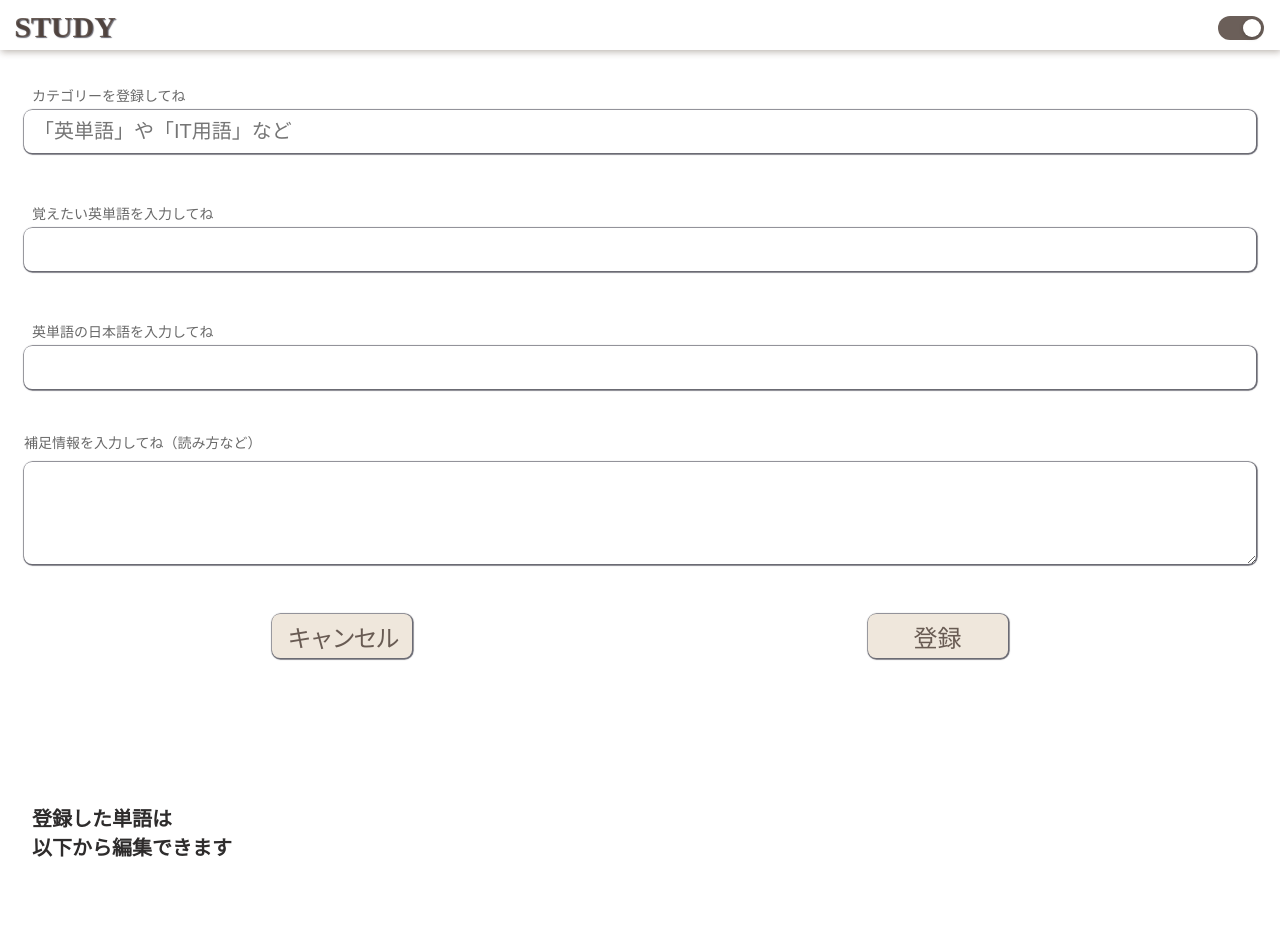
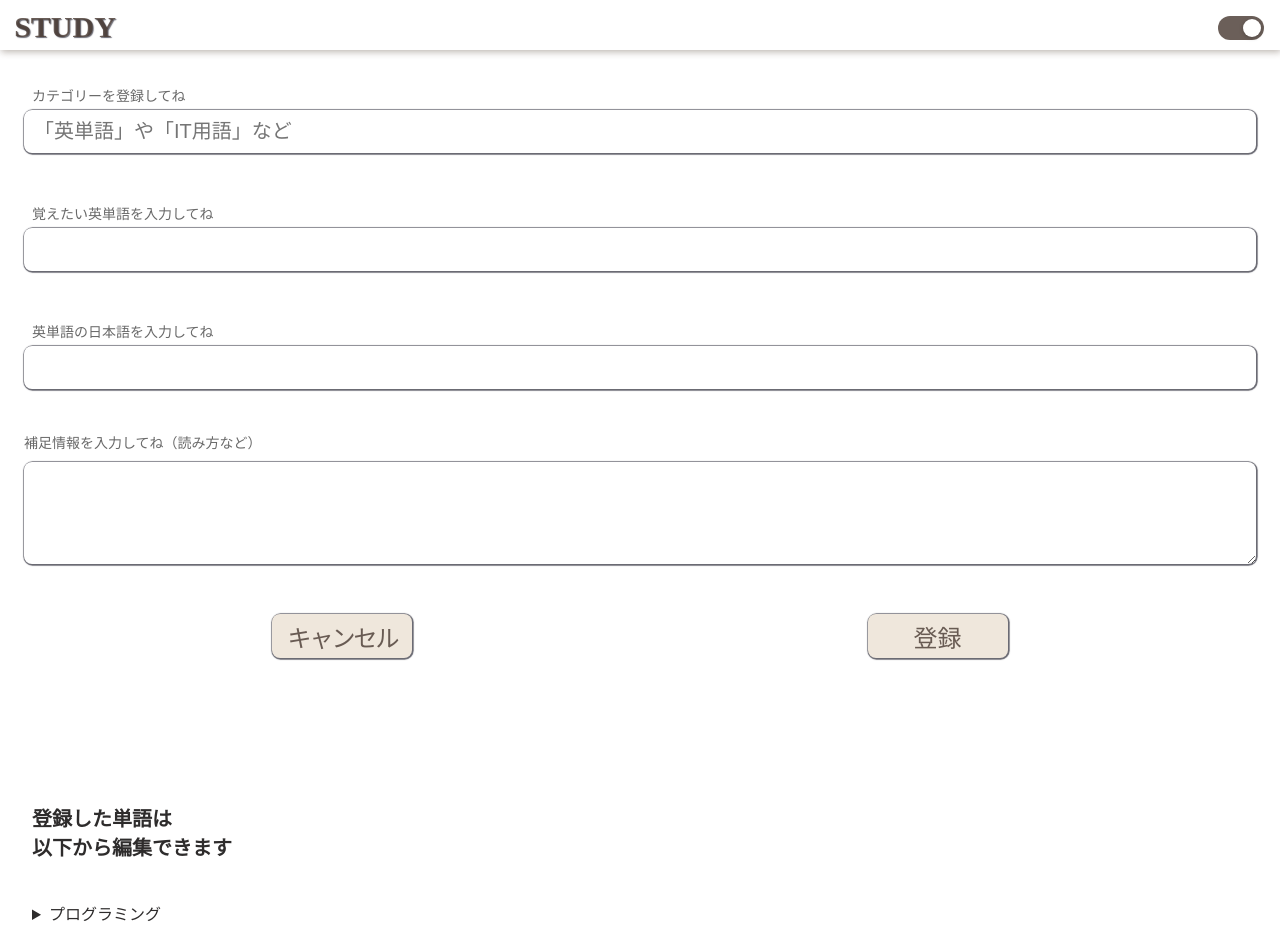
Before and after one commit to aico0315/english-word-quiz-react, a React (Vite) app: page / in a window 1280 px wide. Shown: the top 952 px of the page. Built offline with nearby package versions, Linux system fonts and the light colour scheme.

Commit message:
getSortedCategories関数を作成し、CategoryAccordionコンポーネントでユニークなカテゴリーを単語データ一覧に表示

```diff
--- /dev/null
+++ b/src/components/CategoryAccordion.jsx
@@ -0,0 +1,14 @@
+import getSortedCategories from "../utils/getSortedCategories"
+import { wordRecords } from "./wordRecords";
+
+export default function CategoryAccordion(){
+  const sortedCategories = getSortedCategories(wordRecords);
+
+  return(
+    sortedCategories.map(category =>
+      <details key={category}>
+          <summary>{category}</summary>
+      </details>
+      )
+  )
+}
--- a/src/components/WordManager.jsx
+++ b/src/components/WordManager.jsx
@@ -1,5 +1,6 @@
 import "/src/components/WordManager.css";
 import Button from "./Button";
+import CategoryAccordion from "./CategoryAccordion";
 
 export default function WordManager(){
   return(
@@ -31,7 +32,9 @@ export default function WordManager(){
       {/* <!-- 編集 --> */}
       <div className="edit-question-area">
         <h3 className="edit-question-area-title">登録した単語は<br/>以下から編集できます</h3>
-          <div id="editArea-wordList" className="editArea-wordList"></div>
+          <div id="editArea-wordList" className="editArea-wordList">
+            <CategoryAccordion />
+          </div>
       </div>
       <button className="return-menu-btn">メニューへ戻る</button>
     </div>
--- a/src/components/wordRecords.js
+++ b/src/components/wordRecords.js
@@ -1,30 +1,42 @@
 export const wordRecords = [
   {
+    id: `0000000`,
+    category: `計算系`,
     question: `Average`,
     supplement:`読み:ｱｳﾞｪﾘｯﾁﾞ`,
     answer: ["平均", "へいきん"],
   },
   {
+    id: `0000001`,
+    category: `計算系`,
     question: `Addition`,
     supplement:`読み:ｱﾃﾞｨｼｮﾝ`,
     answer: ["足し算", "たし算", "たしざん"],
   },
   {
+    id: `0000002`,
+    category: `計算系`,
     question: `Subtraction`,
     supplement:`読み:ｻﾌﾞﾄﾗｸｼｮﾝ`,
     answer: ["引き算", "ひき算", "ひきざん"],
   },
   {
+    id: `0000003`,
+    category: `計算系`,
     question: `Multiplication`,
     supplement:`読み:ﾏﾙﾁﾌﾟﾘｹｰｼｮﾝ`,
     answer: ["掛け算", "かけ算", "かけざん"],
   },
   {
+    id: `0000004`,
+    category: `計算系`,
     question: `Division`,
     supplement:`読み:ﾃﾞｨｳﾞｨｼﾞｮﾝ`,
     answer: ["割り算", "わり算", "わりざん"],
   },
   {
+    id: `0000005`,
+    category: `計算系`,
     question: `Remainder`,
     supplement:`読み:ﾘﾒｲﾝﾀﾞｰ
     「思い出させる、通知する」はReminder(ﾘﾏｲﾝﾀﾞｰ)
@@ -32,85 +44,115 @@ export const wordRecords = [
     answer: ["割り算の余り", "割り算のあまり", "わり算のあまり", "わりざんの余り", "わりざんのあまり"],
   },
   {
+    id: `0000006`,
+    category: `プログラミング`,
     question: `String`,
     supplement:`読み:ｽﾄﾘﾝｸﾞ
     Characterは「文字」混同しないよう注意`,
     answer: ["文字列", "文字れつ", "もじ列", "もじれつ"],
   },
   {
+    id: `0000007`,
+    category: `プログラミング`,
     question: `Character`,
     supplement:`読み:ｷｬﾗｸﾀｰ
     Stringは「文字列」混同しないよう注意する`,
     answer: ["文字", "もじ"],
   },
   {
+    id: `0000008`,
+    category: `プログラミング`,
     question: `Array`,
     supplement:`読み:ｱﾚｲ`,
     answer: ["配列", "はいれつ"],
   },
   {
+    id: `0000009`,
+    category: `プログラミング`,
     question: `Subject`,
     supplement:`読み:ｻﾌﾞｼﾞｪｸﾄ
     件名、科目、教科など`,
     answer: ["件名", "科目", "教科", "けんめい", "かもく", "きょうか"],
   },
   {
+    id: `0000010`,
+    category: `プログラミング`,
     question: `Semantics`,
     supplement:`読み:ｾﾏﾝﾃｨｸｽ
     内容や意図、動作など`,
     answer: ["内容", "意図", "動作", "ないよう", "いと", "どうさ"],
   },
   {
+    id: `0000011`,
+    category: `プログラミング`,
     question: `Syntax`,
     supplement:`読み:ｼﾝﾀｯｸｽ
     形式やルール、書き方など`,
     answer: ["形式", "ルール", "書き方", "けいしき", "るーる", "かきかた"],
   },
   {
+    id: `0000012`,
+    category: `プログラミング`,
     question: `delimiter`,
     supplement:`読み:ﾃﾞﾐﾘﾀ
     区切り文字や区切り記号など`,
     answer: ["区切り文字", "区切り記号", "区切りもじ", "くぎり文字", "区切り記号", "区切りきごう", "くぎり記号"],
   },
   {
+    id: `0000013`,
+    category: `プログラミング`,
     question: `specified`,
     supplement:`読み:ｽﾍﾟｼﾌｧｲﾄﾞ
     指定された、明記されたなど`,
     answer: ["指定された", "明記された", "していされた", "めいきされた"],
   },
   {
+    id: `0000014`,
+    category: `プログラミング`,
     question: `integer`,
     supplement:`読み:ｲﾝﾃｼﾞｬｰ`,
     answer: ["整数", "せいすう"],
   },
   {
+    id: `0000015`,
+    category: `プログラミング`,
     question: `vowel`,
     supplement:`読み:ｳﾞｧｳｧﾙ`,
     answer: ["母音", "ぼいん"],
   },
   {
+    id: `0000016`,
+    category: `プログラミング`,
     question: `the five vowels`,
     supplement:`(a, i, u, e, o)の意味`,
     answer: ["五母音", "ごぼいん"],
   },
   {
+    id: `0000017`,
+    category: `プログラミング`,
     question: `amount`,
     supplement:`読み:ｱﾏｳﾝﾄ
     量、額、総計など`,
     answer: ["量", "額", "総計", "りょう", "がく", "そうけい"],
   },
   {
+    id: `0000018`,
+    category: `プログラミング`,
     question: `Quantity`,
     supplement:`読み:ｸｫﾝﾃｨﾃｨ
     量、数など`,
     answer: ["量", "数", "りょう", "かず"],
   },
   {
+    id: `0000018`,
+    category: ``,
     question: `current`,
     supplement:`読み：ｶﾚﾝﾄ`,
     answer: ["現在", "げんざい"],
   },
   {
+    id: `0000019`,
+    category: ``,
     question: `correct`,
     supplement:`読み：ｺﾚｸﾄ
     正しい、修正する`,
--- /dev/null
+++ b/src/utils/getSortedCategories.js
@@ -0,0 +1,14 @@
+  //カテゴリーを取得・並び替えして返す
+export default function getSortedCategories (wordsArray){
+  //結果、["IT用語", "日常英会話", "", "", ....]という親のリストができる
+  const uniqueCategories = [...new Set(wordsArray.map(word => word.category || "未設定"))];
+
+  // 2. 「未設定」を一番下にするための並び替えルール
+  uniqueCategories.sort((a, b) => {
+     if (a === "未設定") return 1;  // aが未設定なら、bより後ろ(1)にする
+     if (b === "未設定") return -1; // bが未設定なら、aを前(-1)にする
+     return a.localeCompare(b, 'ja'); // それ以外は日本語の辞書順で並べる
+  });
+
+  return uniqueCategories;
+}
```
